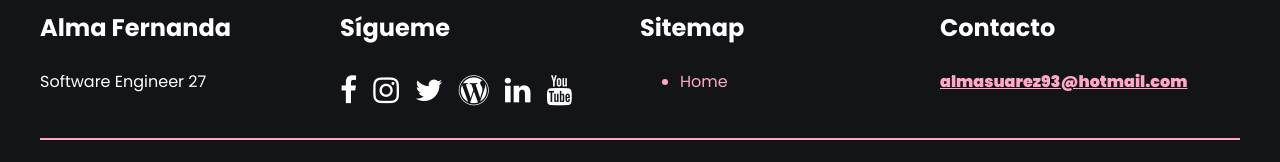
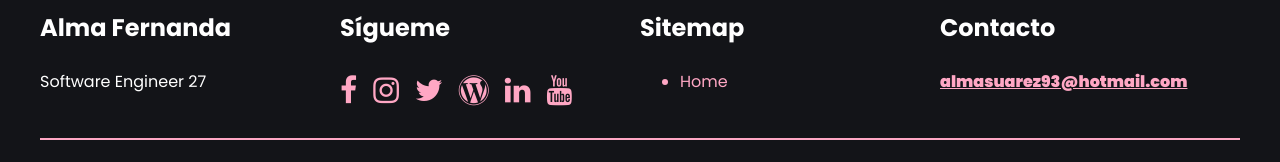
Before and after one commit to AlmaJaneiro/Landing-Page, a React (Create React App) app: page / in a window 1280 px wide. Shown: the part 718-880 px from the top of the page. Built offline with nearby package versions, Linux system fonts and the light colour scheme.

Commit message:
urls actualizadas + social componente

```diff
--- a/src/components/Footer.js
+++ b/src/components/Footer.js
@@ -1,5 +1,6 @@
 import React, { Component } from 'react';
 import "./css/estilos.css";
+import Social from "./Social.js"
 
 class Footer extends Component {
 
@@ -23,12 +24,12 @@ class Footer extends Component {
                         <div className="col-3">
                             <h3 className="blanco">Sígueme</h3>
                             <ul className="misRedes">
-                                <li><i className="fa fa-facebook"></i></li>
-                                <li><i className="fa fa-instagram"></i></li>
-                                <li><i className="fa fa-twitter"></i></li>
-                                <li><i className="fa fa-wordpress"></i></li>
-                                <li><i className="fa fa-linkedin"></i></li>
-                                <li><i className="fa fa-youtube"></i></li>
+                                <Social clase="facebook" link ="https://www.facebook.com/AlmaSuarezH/" />
+                                <Social clase="instagram" link ="https://www.instagram.com/almasuarezh/" />
+                                <Social clase="twitter" link ="https://twitter.com/AlmaJaneiro" />
+                                <Social clase="wordpress" link ="https://almasuarez.com/" />
+                                <Social clase="linkedin" link ="https://www.linkedin.com/in/alma-fernanda-suarez-777a32b3/" />
+                                <Social clase="youtube" link ="https://www.youtube.com/channel/UCaPBeG1InIWyjyRNDTfk3gw" />
                             </ul>
 
                         </div>
--- /dev/null
+++ b/src/components/Social.js
@@ -0,0 +1,9 @@
+import React from 'react';
+
+const Social = ({clase, link}) => {
+    return (
+        <li><a className="mail" target="_blank" href={`${link}`}><i className={`fa fa-${clase}`}></i></a></li>
+    );
+};
+
+export default Social;
```
